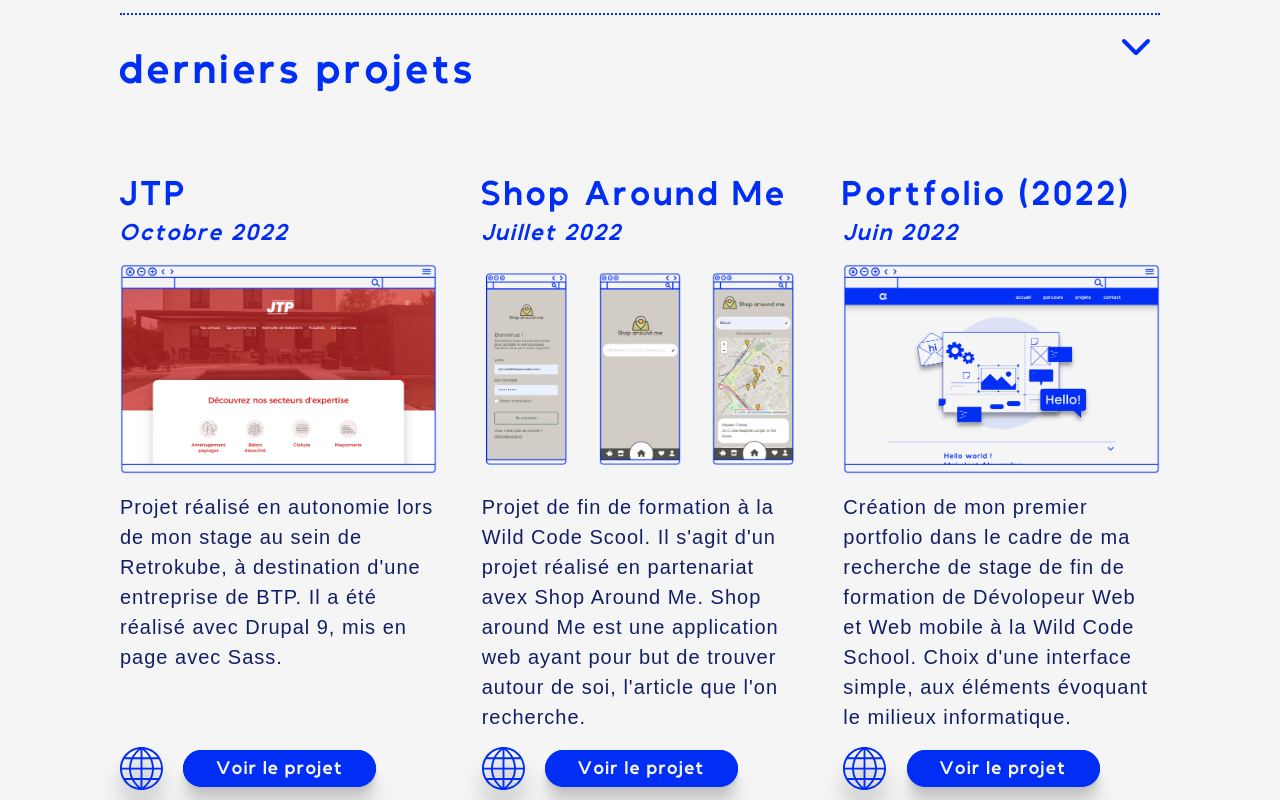
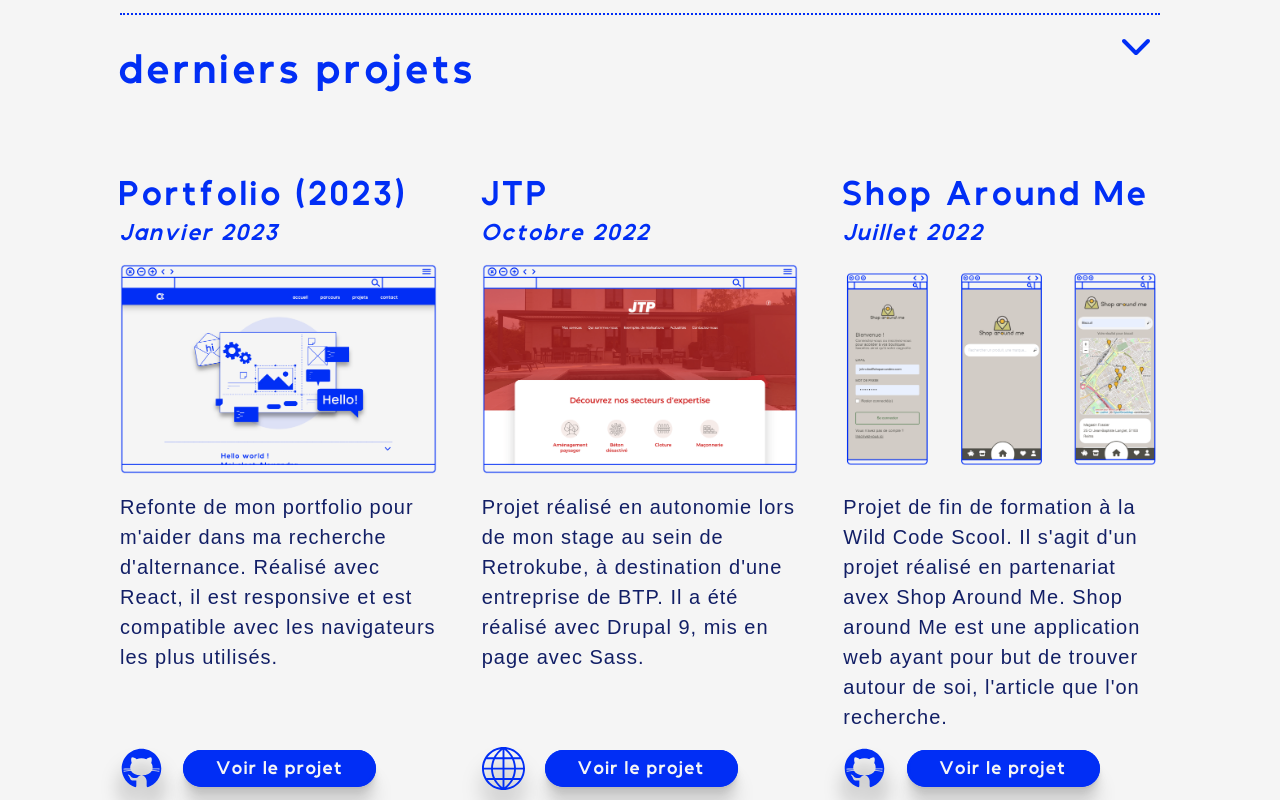
Before and after one commit to Alexandra-Rdrgs/portfolio_23, a React (Vite) app: page / in a window 1280 px wide. Shown: the part 1060-1860 px from the top of the page. Built offline with nearby package versions, Linux system fonts and the light colour scheme.

Commit message:
Update directory for images files

```diff
--- a/src/components/ProjectData.jsx
+++ b/src/components/ProjectData.jsx
@@ -21,14 +21,14 @@
     desc: "Création de l'identitée visuelle et d'un site vitrine pour une entreprise de café. Le site est responsive et est compatible avec les navigateurs les plus utilisés. Le site est développé en HTML, CSS, SASS, JavaScript et React. Il est validé par le W3C. Le site est hébergé sur Netlify. ",
     websitelink: "https://Valentin-Morette.github.io/trombinoscope/",
     githublink: "https://github.com/Alexandra-Rdrgs/trombinoscope",
-  },
+  },*/
   {
     id: "010",
     title: "Portfolio (2023)",
     subtitle: "Refonte du portfolio",
     categories: ["html", "sass", "react", "javascript"],
     technology: ["html", "sass", "react", "javascript"],
-    image: { Portfolio },
+    image: Portfolio,
     images: [],
     date: "Janvier 2023",
     intro:
@@ -128,7 +128,7 @@
     title: "Portfolio (2022)",
     subtitle: "Projet personnel",
     categories: ["html", "css", "react", "javascript"],
-    image: Portfolio,
+    image: Portfolioo,
     images: [],
     date: "Juin 2022",
     intro:
--- a/src/pages/Home.jsx
+++ b/src/pages/Home.jsx
@@ -4,6 +4,8 @@
 import HomeLanding from "../assets/animations/landing.json";
 import Hi from "../assets/animations/hi.json";
 import WorldWideWeb from "../assets/animations/worldwideweb.json";
+import Github from "../assets/images/icons/github2.svg";
+import Link from "../assets/images/icons/link.svg";
 import ProjectData from "../components/ProjectData";
 
 function Home() {
@@ -109,9 +111,24 @@
                 <img src={project.image} className="project-image" />
                 <p>{project.intro}</p>
                 <div className="links">
-                  <a href={project.website} target="_blank" rel="noreferrer">
-                    <img src="src/assets/images/icons/link.svg" alt="link" />
-                  </a>
+                  {project.githublink != "" && (
+                    <a
+                      href={project.githublink}
+                      target="_blank"
+                      rel="noreferrer"
+                    >
+                      <img src={Github} alt="github" />
+                    </a>
+                  )}
+                  {project.websitelink != "" && (
+                    <a
+                      href={project.websitelink}
+                      target="_blank"
+                      rel="noreferrer"
+                    >
+                      <img src={Link} alt="link" />
+                    </a>
+                  )}
                   <div className="tooltip">
                     <a role="link" aria-disabled="true" className="button_2">
                       Voir le projet
```
